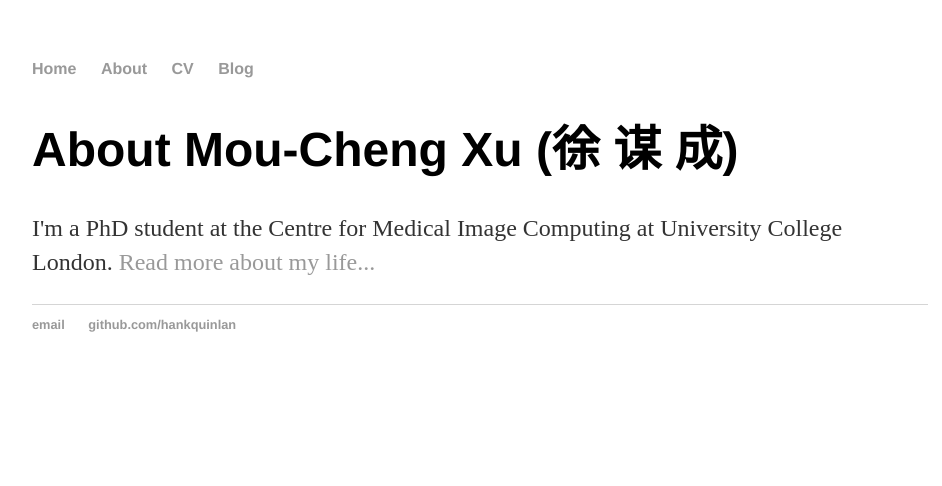
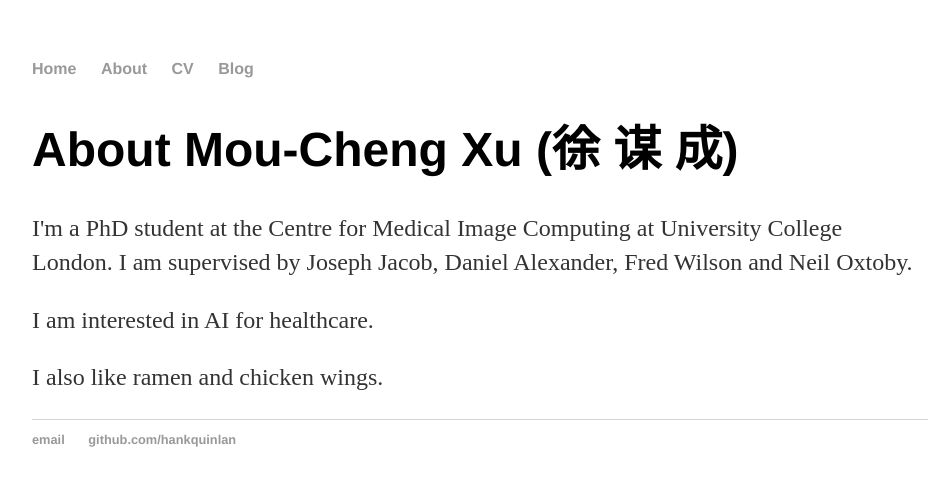
Before and after one commit to moucheng2017/mouchengxu.github.io, a Jekyll site: the page built from index.html, in a window 1280 px wide. Shown: the top 486 px of the page, without its empty margins (160-1102 px from the left). Built offline with Jekyll 4.4.1, drawn with Linux system fonts in a browser that asks for light colours.

Commit message:
Update index.html

```diff
--- a/index.html
+++ b/index.html
@@ -4,5 +4,8 @@
 ---
 <div class="blurb">
 	<h1>About Mou-Cheng Xu (徐 谋 成)</h1>
-	<p>I'm a PhD student at the Centre for Medical Image Computing at University College London. <a href="/about">Read more about my life...</a></p>
+	<p>I'm a PhD student at the Centre for Medical Image Computing at University College London.
+		I am supervised by Joseph Jacob, Daniel Alexander, Fred Wilson and Neil Oxtoby.</p>
+	<p>I am interested in AI for healthcare.</p>
+	<p>I also like ramen and chicken wings.</p>
 </div><!-- /.blurb -->
```
